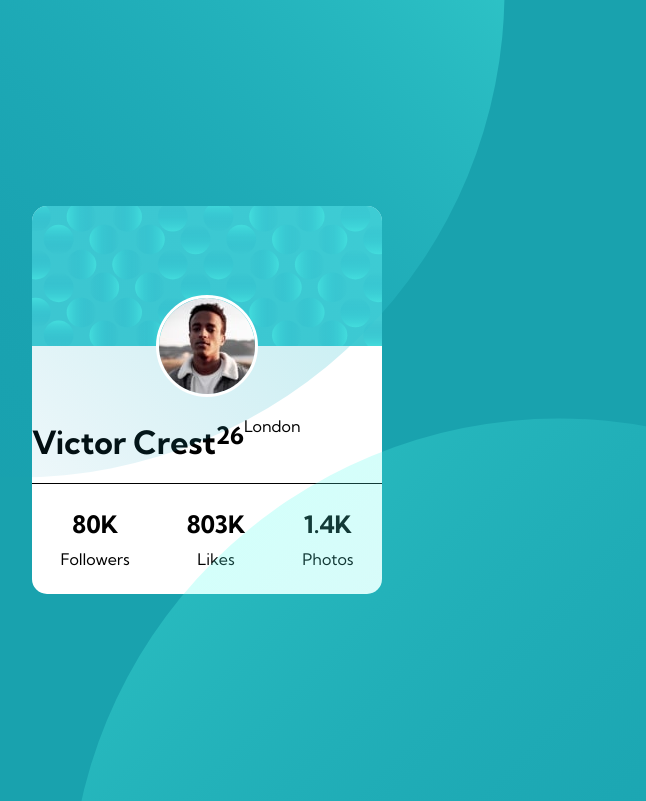
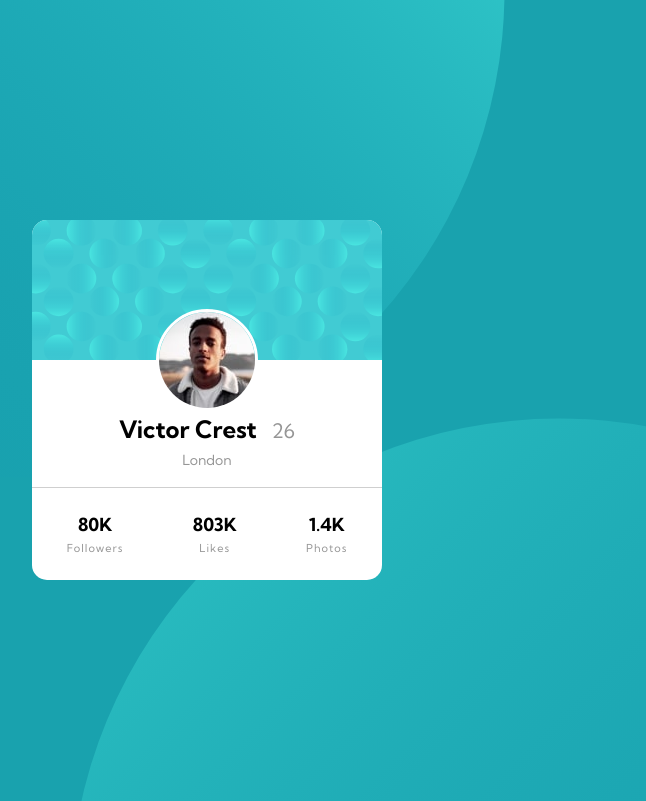
Before and after one commit to PiotrekZie/profile-card-component, a plain HTML site: page index.html in a window 1280 px wide. Shown: the top 801 px of the page, without its empty margins (433-1079 px from the left). Drawn offline with Linux system fonts and the light colour scheme.

Commit message:
css, html initial

```diff
--- a/dist/css/style.css
+++ b/dist/css/style.css
@@ -13,6 +13,7 @@ html, body {
 .bg__top {
     position: absolute;
     top: -500px; left: -40px;
+
 }
 
 .bg__bottom {
@@ -31,16 +32,19 @@ html, body {
 .card {
     background-color: white;
     border-radius: 15px;
+    z-index: 1;
 }
 
 .top__background {
     border-radius: 15px 15px 0 0;
 }
+
 .test {
     position: relative;
     display: flex;
     justify-content: center;
 }
+
 .user__avatar {
     border-radius: 50%;
     border: 3px solid white;
@@ -51,8 +55,36 @@ html, body {
 }
 .user__info {
     display: flex;
-    border-bottom: 0.5px solid black;
+    align-items: baseline;
+    justify-content: center;
     margin-top: 50px;
+    margin-bottom: 7px;
+}
+
+.user__info h2 {
+    padding-right: 15px;
+    margin: 0;
+}
+.user__info p {
+    color: hsl(0, 0%, 59%);
+    font-size: 20px;
+    font-weight: 400;
+    margin: 0;
+}
+
+.user__location {
+    border-bottom: 1px solid hsl(0, 0%, 81%);
+    display: flex;
+    justify-content: center;
+}
+
+.user__location p {
+    color: hsl(0, 0%, 59%);
+    font-size: 14px;
+    font-weight: 100;
+    margin: 0;
+    margin-bottom: 18px;
+    padding: 0;
 }
 
 .user__stats {
@@ -71,9 +103,27 @@ html, body {
 .stat1 h2, .stat2 h2, .stat3 h2 {
     margin: 0;
     padding-top: 25px;
+    font-size: 18px;
 }
 
 .stat1 p, .stat2 p, .stat3 p {
+    color: hsl(0, 0%, 59%);
     margin: 0;
-    padding: 10px 0 25px 0;
+    padding: 5px 0 25px 0;
+    font-size: 11px;
+    font-weight: 400;
+    letter-spacing: 1px;
 }
+
+@media screen and (max-width:875px) {
+    .bg__top {
+        position: absolute;
+        top: -300px; left: 0px;
+
+    }
+
+    .bg__bottom {
+        position: absolute;
+        bottom: -600px; right: -200px;
+    }
+}
--- a/index.html
+++ b/index.html
@@ -33,11 +33,12 @@
       </div>
 
       <div class="user__info">
-        <h1>Victor Crest</h1>
-        <h2>26</h2>
+        <h2>Victor Crest </h2>
+        <p>26</p>
+      </div>
+      <div class="user__location">
         <p>London</p>
       </div>
-
       <div class="user__stats">
 
         <div class="stat1">
@@ -58,10 +59,6 @@
       </div>
     </div>
 
-
-
-
-
   </div>
 
 
```
